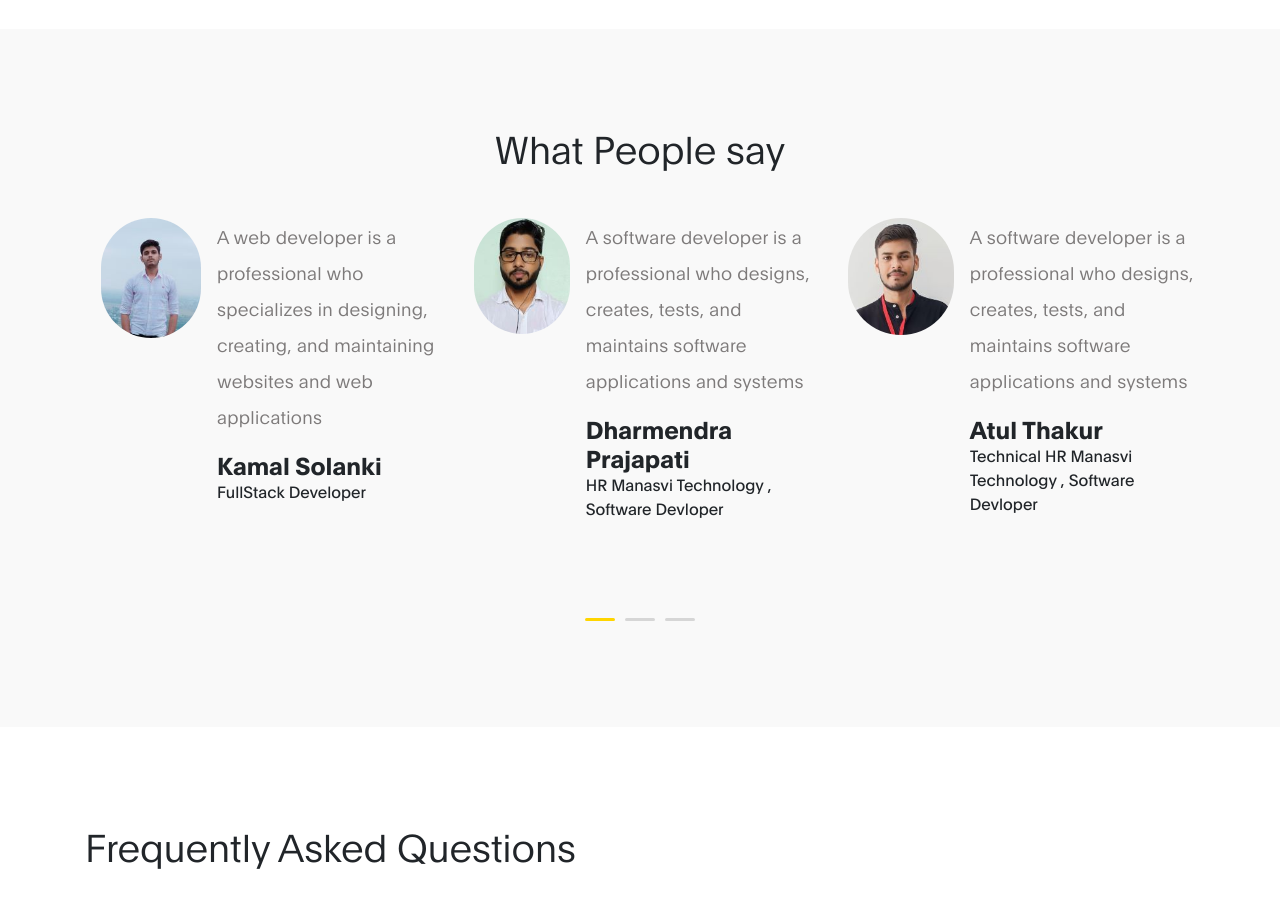
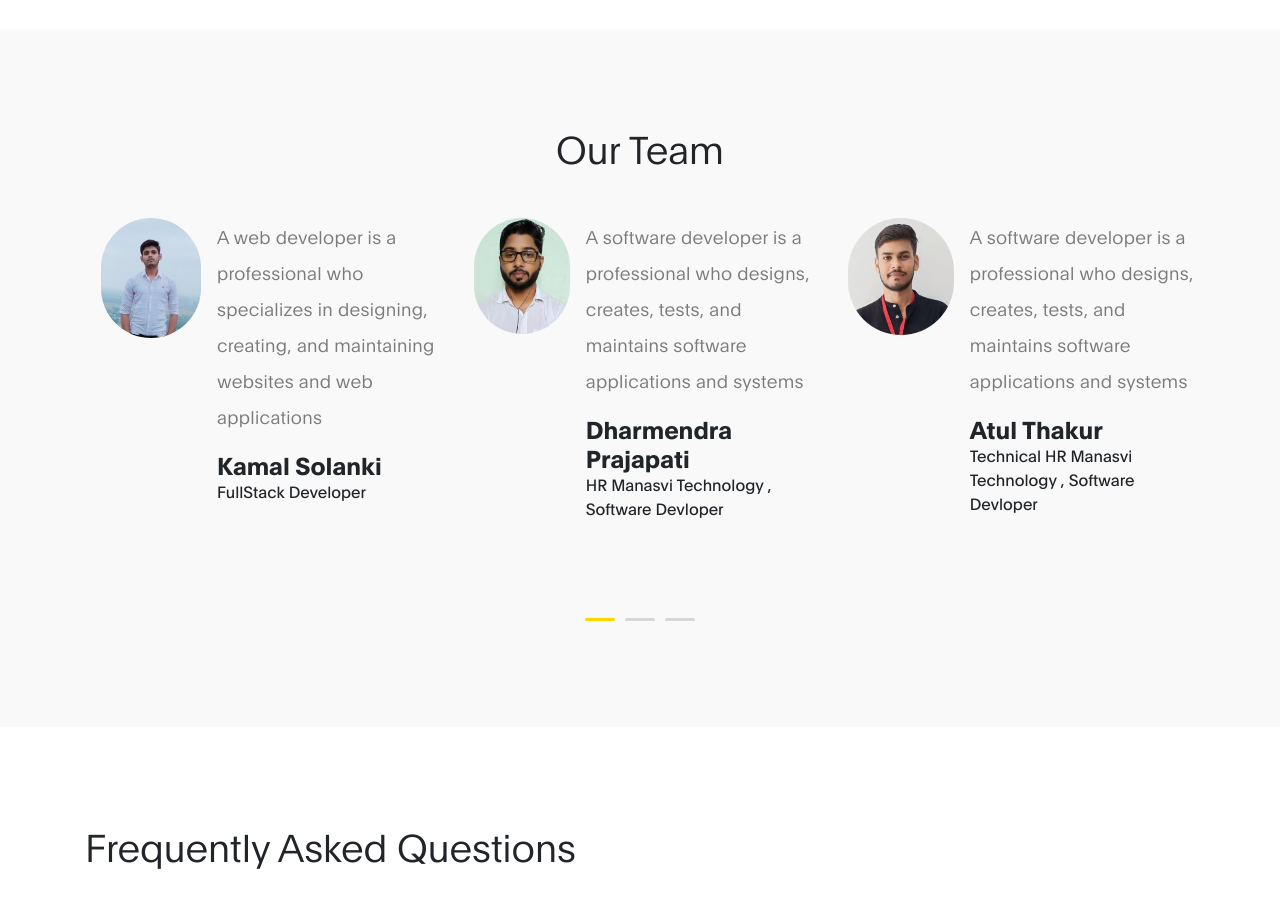
Before and after one commit to PrajapatiDheerendra45/Arpitjain, a plain HTML site: page index.html in a window 1280 px wide. Shown: the part 2200-3107 px from the top of the page. Drawn offline with Linux system fonts and the light colour scheme; files whose address does not match are found by name.

Commit message:
Update index.html

```diff
--- a/index.html
+++ b/index.html
@@ -210,7 +210,7 @@
          <div class="container">
         <div class="row">
           <div class="col-12">
-            <h3 class="mb-5 text-center">What People say</h3>
+            <h3 class="mb-5 text-center">Our Team</h3>
 
             <div class="owl-carousel owl-theme" id="testimonials-carousel">
               <div class="item">
```
